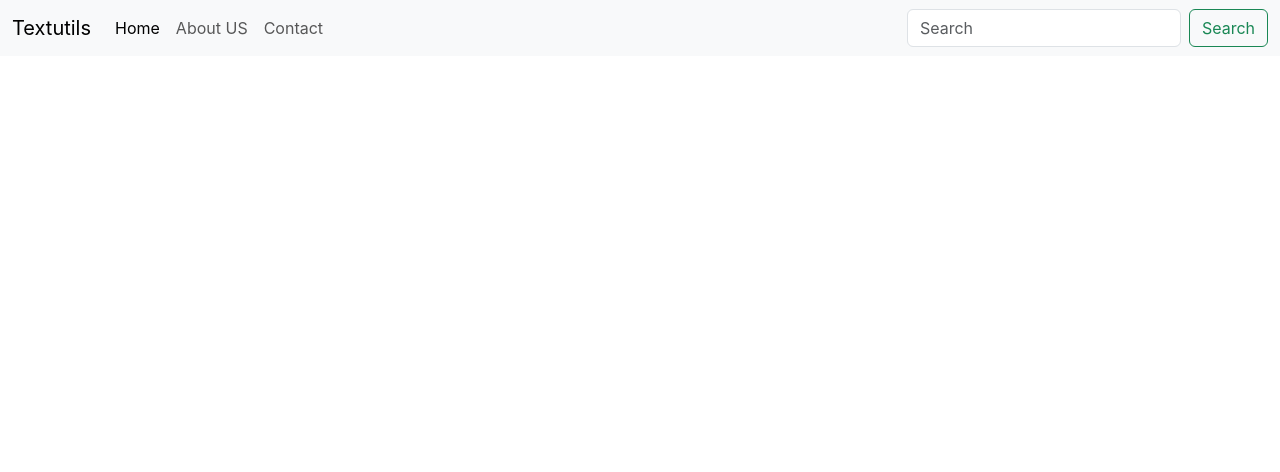
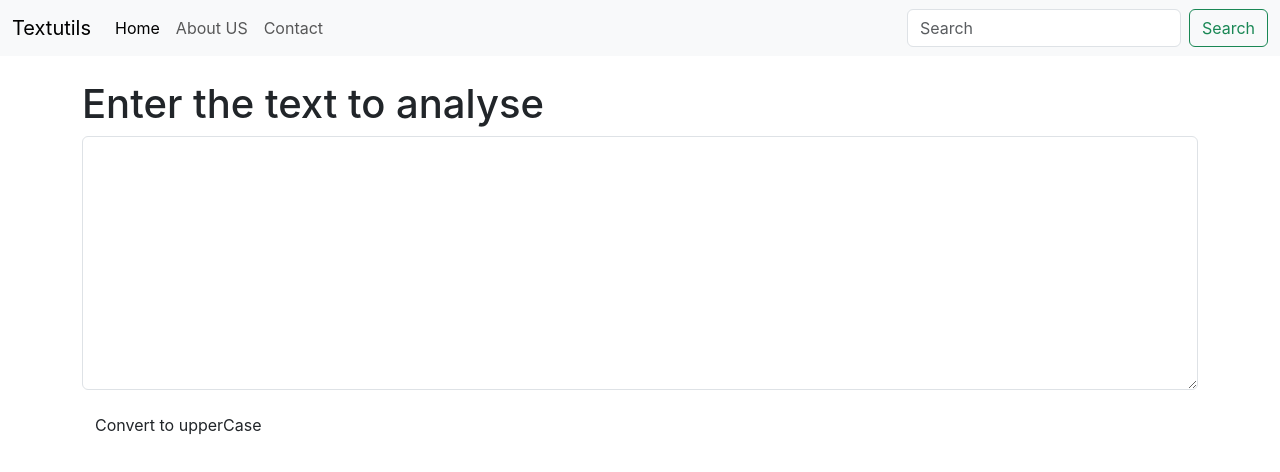
Before and after one commit to Sarthakped20/my-app, a React (Create React App) app: page / in a window 1280 px wide. Shown: the top 472 px of the page. Built offline with nearby package versions, Linux system fonts and the light colour scheme.

Commit message:
States and hooks

```diff
--- a/src/App.js
+++ b/src/App.js
@@ -2,6 +2,7 @@
 import './App.css';
 import React from 'react';
 import Navbar from './components/Navbar';
+import Textbox from './components/Textbox';
 
 
 function App() {
@@ -9,7 +10,13 @@ function App() {
     <>
     <Navbar  title="Textutils"
              aboutText= "About US"/>
+
+    <div className="container my-4">
+      <Textbox heading="Enter the text to analyse" />
+    </div>
+
     </>
+
   );
 }
 
--- /dev/null
+++ b/src/components/Textbox.js
@@ -0,0 +1,23 @@
+import React from "react";
+
+export default function Textbox(props) {
+  return (
+    <div>
+        <div>
+        <h1>{props.heading}</h1>
+        </div>
+      <div className="mb-3">
+        {/* <label htmlFor="exampleFormControlTextarea1" className="form-label">
+          Example textarea
+        </label> */}
+        <textarea
+          className="form-control"
+          id="exampleFormControlTextarea1"
+          rows="10"
+        ></textarea>
+
+        <button className="btn btn-primmary my-3">Convert to upperCase</button>
+      </div>
+    </div>
+  );
+}
```
